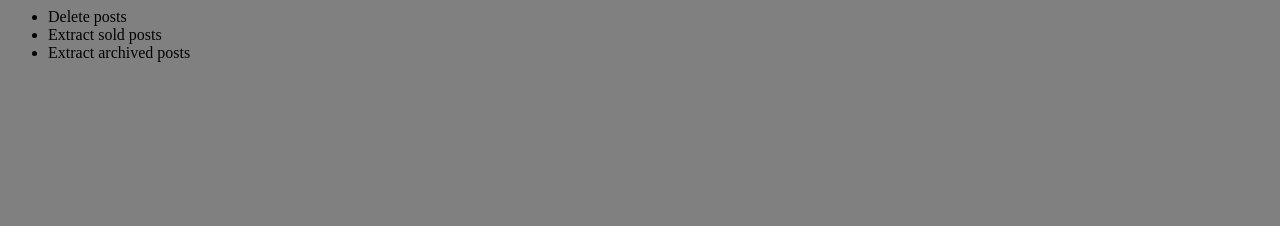
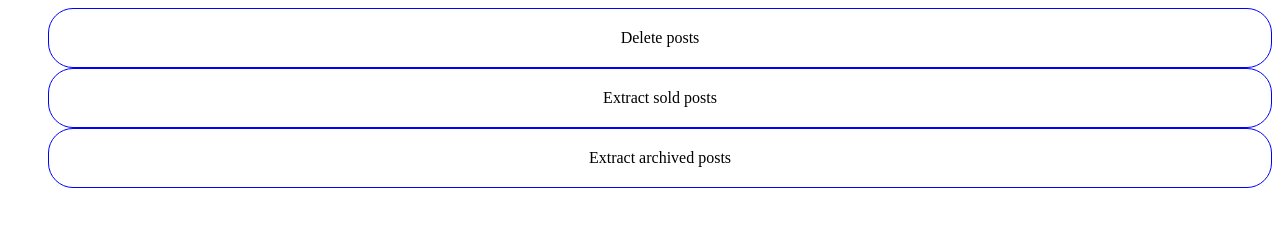
Before and after one commit to EverLee/facebook-admin-tool, a website: page data/menu/menu.html in a window 1280 px wide. Drawn offline with Linux system fonts and the light colour scheme.

Commit message:
Updated menu style

```diff
--- a/data/menu/menu.html
+++ b/data/menu/menu.html
@@ -3,7 +3,20 @@
 		<style type="text/css" media="all">
 			body
 			{
-				background-color: gray;
+				background-color: white;
+			}
+			li
+			{
+				padding: 20px;
+				border: 1px solid blue;
+				border-radius: 25px;
+				list-style: none;
+				text-align: center;
+			}
+			li:hover
+			{
+				background-color: blue;
+				transition-duration: 0.4s;
 			}
 		</style>
 	</head>
```
